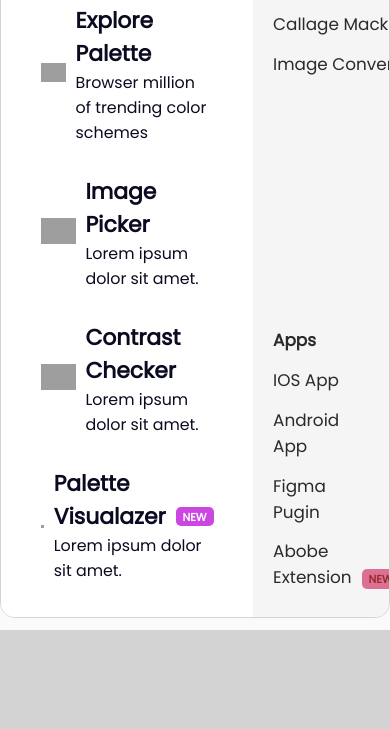
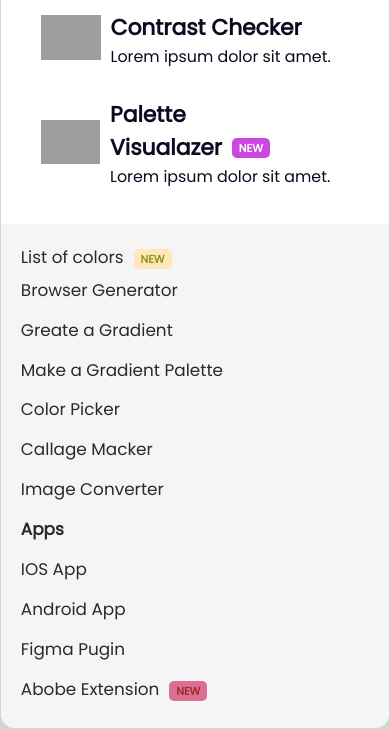
Before and after one commit to prohun1223/brohun, a plain HTML site: page index.html in a window 390 px wide. Shown: the part 214-943 px from the top of the page. Before the commit the page ends 844 px from the top, so only its background shows below. Drawn offline with Linux system fonts and the light colour scheme; grey boxes are pictures that could not be loaded.

Commit message:
Add files via upload

```diff
--- a/stlye.css
+++ b/stlye.css
@@ -180,3 +180,10 @@ body {
   margin-left: 1rem;
   align-items: center;
 }
+
+@media screen and (max-width: 500px) {
+  .navigation {
+    display: flex;
+    flex-wrap: wrap;
+  }
+}
```
